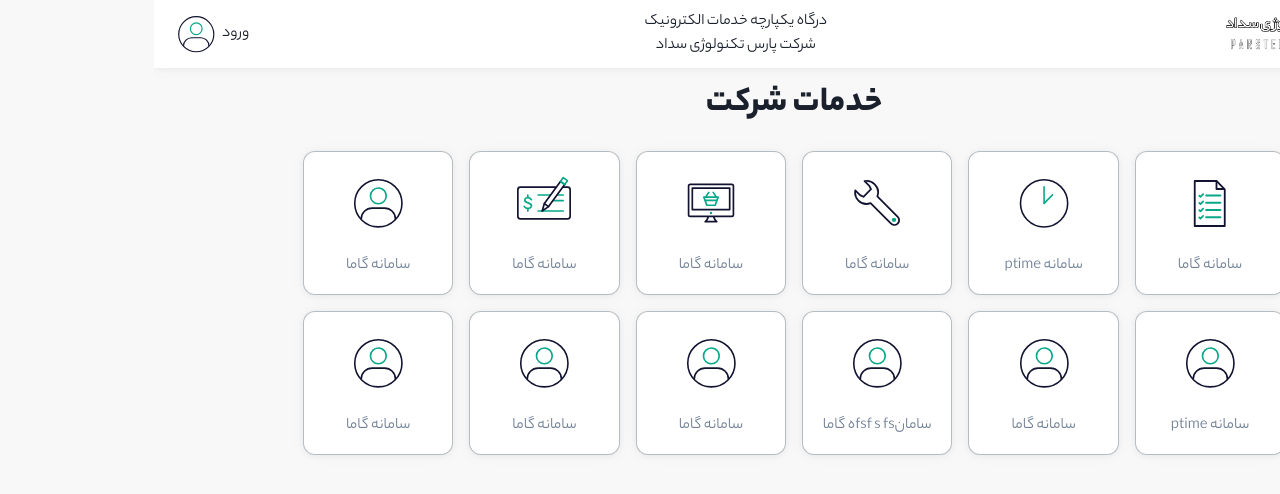
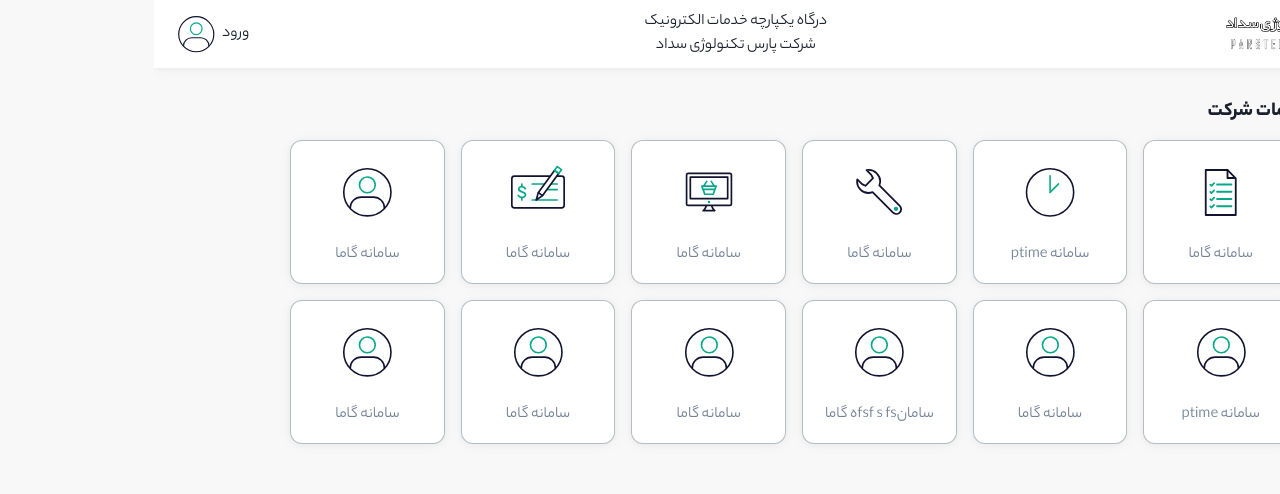
Before and after one commit to zerosector/pars-portal, a Next.js app: page / in a window 1280 px wide. Shown: the top 494 px of the page. Built offline with nearby package versions, Linux system fonts and the light colour scheme.

Commit message:
tweak card caption and heading text

```diff
--- a/components/AppMain.js
+++ b/components/AppMain.js
@@ -55,8 +55,14 @@ const cards = [
 
 function AppMain() {
   return (
-    <Flex direction={"column"} padding={"1rem"} alignItems={"center"}>
-      <Heading>{"خدمات شرکت"}</Heading>
+    <Flex
+      direction={"column"}
+      padding={{ base: "1rem", md: "1rem 2rem", xl: "1rem 10%" }}
+      alignItems={"center"}
+    >
+      <Heading fontSize={"xl"} alignSelf={"stretch"} padding={"1rem 0 0.5rem"}>
+        {"خدمات شرکت"}
+      </Heading>
       <CardList cards={cards} />
     </Flex>
   );
--- a/components/Card.js
+++ b/components/Card.js
@@ -1,4 +1,4 @@
-import { Box, Square } from "@chakra-ui/react";
+import { Box, Square, Text } from "@chakra-ui/react";
 import { useRef } from "react";
 
 function Card({ card: { caption, iconName } }) {
@@ -33,7 +33,7 @@ function Card({ card: { caption, iconName } }) {
             ref={lordE}
           />
         </Box>
-        <p>{caption}</p>
+        <Text fontSize={"md"}>{caption}</Text>
       </Square>
     </div>
   );
--- a/components/CardList.js
+++ b/components/CardList.js
@@ -3,12 +3,7 @@ import Card from "./Card";
 
 function CardList({ cards }) {
   return (
-    <Flex
-      flexWrap={"wrap"}
-      justifyContent={"center"}
-      alignItems={"center"}
-      padding={{ base: "0", md: "1rem 2rem", xl: "1rem 10%" }}
-    >
+    <Flex flexWrap={"wrap"} justifyContent={"center"} alignItems={"center"}>
       {cards.map((card, index) => (
         <Box
           key={index}
```
